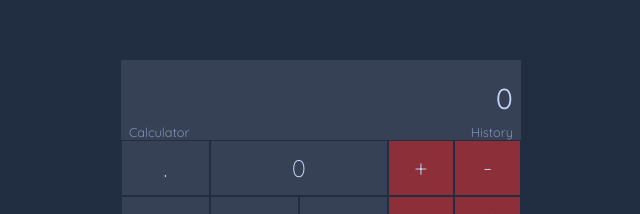
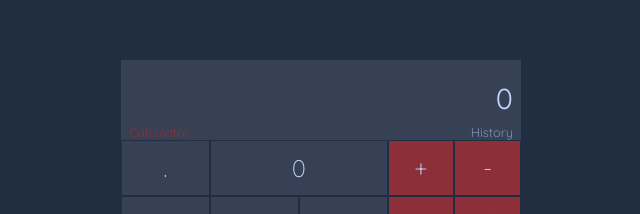
Before and after one commit to kor-al/react-calc, a React (Create React App) app: page / in a window 1280 px wide. Shown: the part 188-402 px from the top of the page, without its empty margins (319-959 px from the left). Built offline with nearby package versions, Linux system fonts and the light colour scheme.

Commit message:
add highlight

```diff
--- a/src/Calc.css
+++ b/src/Calc.css
@@ -115,6 +115,10 @@ button:hover {
   padding-right: 0.5rem;
 }
 
+.nav .active--link {
+  color: #8c2f39;
+}
+
 .interface {
   position: relative;
 }
--- a/src/Calc.js
+++ b/src/Calc.js
@@ -309,8 +309,11 @@ class Calc extends React.Component {
         var navHist = document.querySelector(".nav__history");
         var pads = document.querySelector(".pads");
         var history = document.querySelector(".history");
+        navCalc.classList.add('active--link');
 
         navCalc.addEventListener("click", (e) => {
+            navCalc.classList.toggle('active--link');
+            navHist.classList.toggle('active--link');
             if (pads.classList.contains("active--left")) {
                 pads.classList.remove("active--left");
             }
@@ -320,7 +323,8 @@ class Calc extends React.Component {
         });
 
         navHist.addEventListener("click", (e) => {
-
+            navHist.classList.toggle('active--link');
+            navCalc.classList.toggle('active--link');
             if (!pads.classList.contains("active--left")) {
                 pads.classList.add("active--left");
             }
--- a/src/Calc.scss
+++ b/src/Calc.scss
@@ -92,6 +92,10 @@ button:hover{
     &__history{
         padding-right: 0.5rem;
     }
+
+    .active--link{
+        color: #8c2f39;
+    }
 }
 
 .interface{
```
Also changed, not shown: 1 other file (tests, documents, lock files or other folders).
